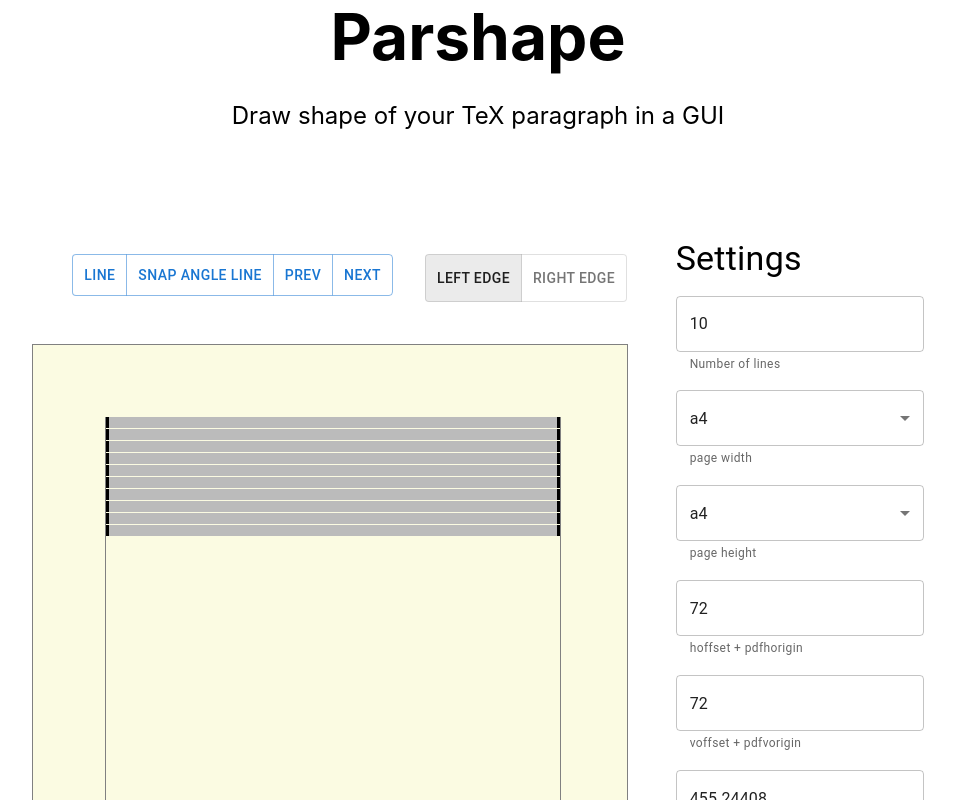
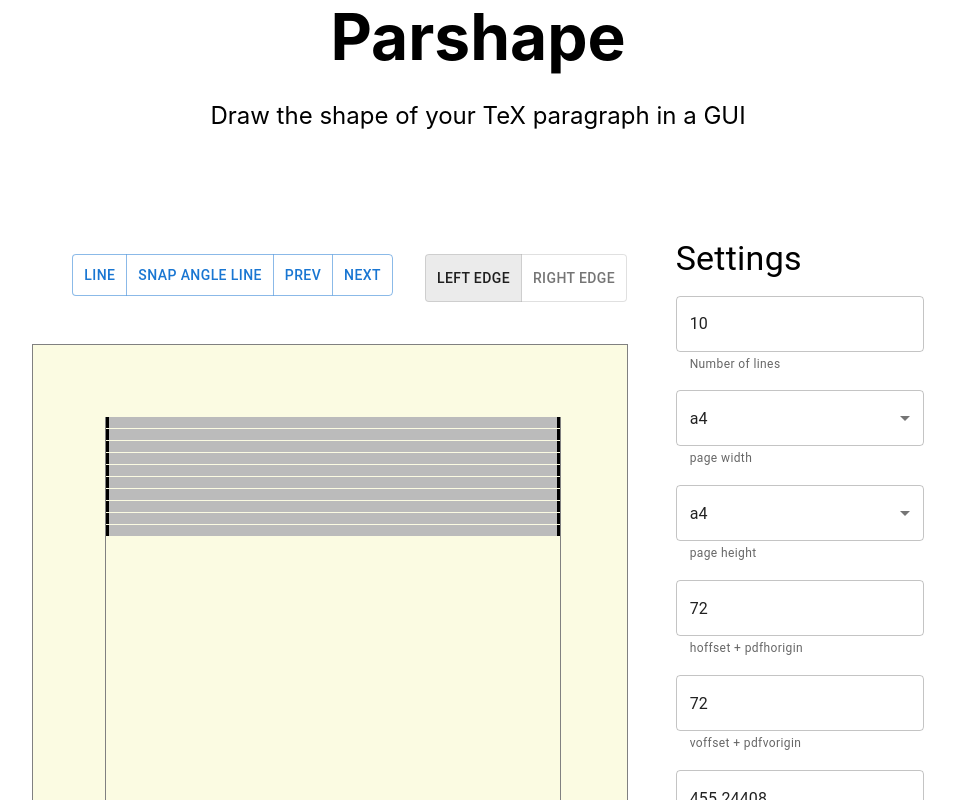
Before and after one commit to tmscer/parshape, a Next.js app: page / in a window 1280 px wide. Shown: the top 800 px of the page, without its empty margins (162-1117 px from the left). Built offline with nearby package versions, Linux system fonts and the light colour scheme.

Commit message:
Add "the" to site description

```diff
--- a/pages/index.js
+++ b/pages/index.js
@@ -13,7 +13,9 @@ export default function Home() {
       <heading>
         <h1 className="title">Parshape</h1>
 
-        <p className="description">Draw shape of your TeX paragraph in a GUI</p>
+        <p className="description">
+          Draw the shape of your TeX paragraph in a GUI
+        </p>
       </heading>
 
       <main>
```
